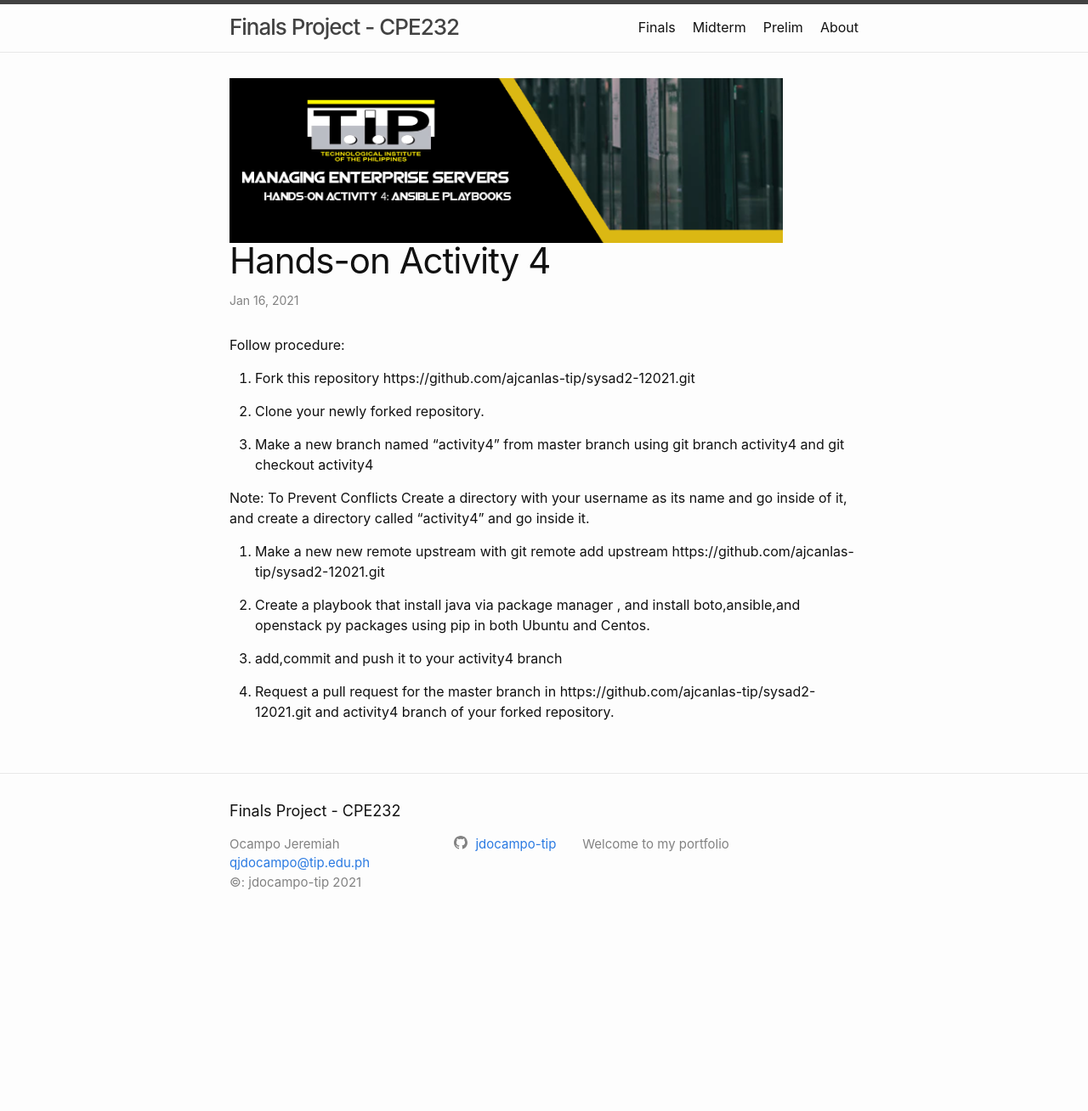
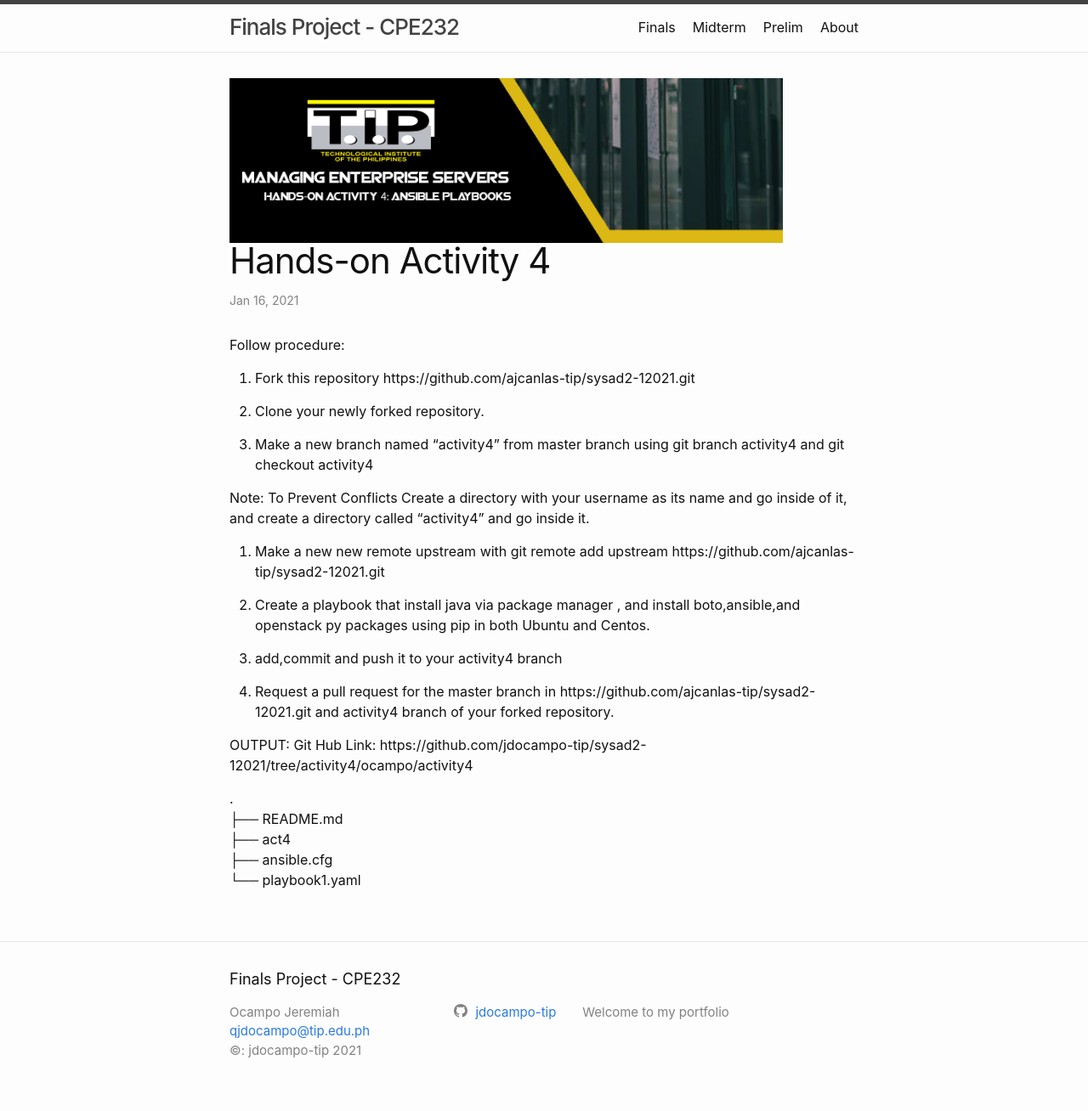
Before and after one commit to jdocampo-tip/jdocampo.github.io, a Jekyll site: the page built from Project/Prelim/_posts/2021-01-16-act04.md, in a window 1280 px wide. Shown: the whole page at 85% size. Built offline with Jekyll 4.4.1, drawn with Linux system fonts in a browser that asks for light colours; before the commit the page ends 1110 px from its top, so only the background shows below that.

Commit message:
activity4

```diff
--- a/Project/Prelim/_posts/2021-01-16-act04.md
+++ b/Project/Prelim/_posts/2021-01-16-act04.md
@@ -21,3 +21,13 @@ Note: To Prevent Conflicts Create a directory with your username as its name and
 7. add,commit and push it to your activity4 branch
 
 8. Request a pull request for the master branch in https://github.com/ajcanlas-tip/sysad2-12021.git  and activity4 branch of your forked repository.
+
+
+OUTPUT:
+Git Hub Link: https://github.com/jdocampo-tip/sysad2-12021/tree/activity4/ocampo/activity4
+
+.
+├── README.md
+├── act4
+├── ansible.cfg
+└── playbook1.yaml
```
